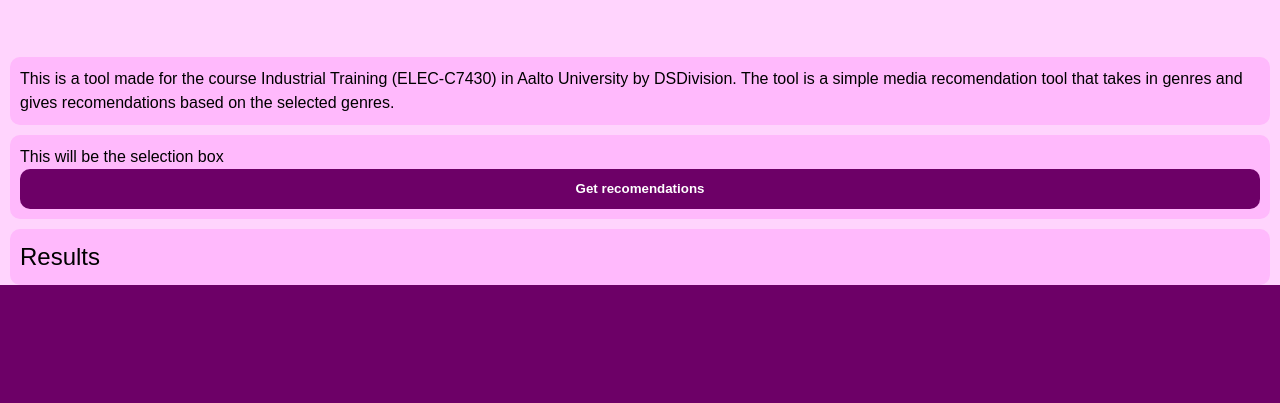
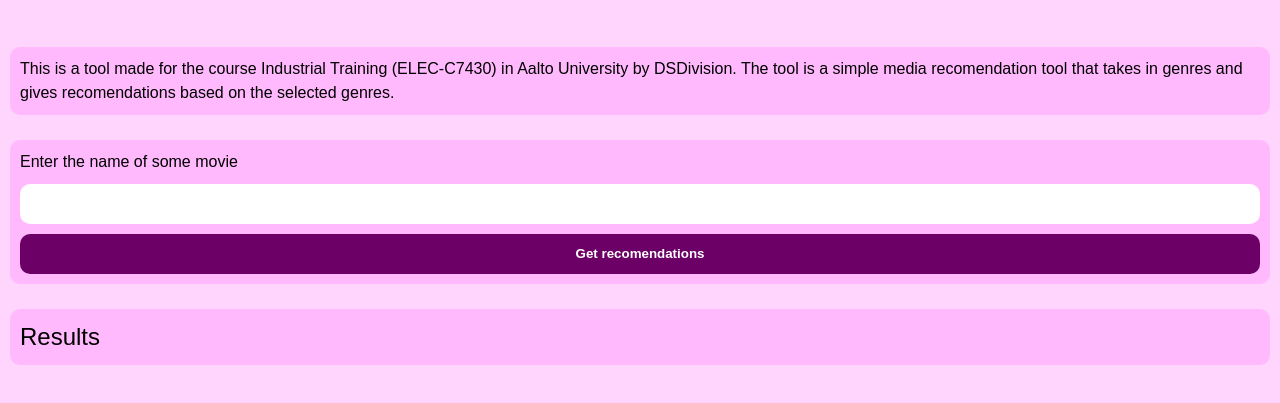
Before and after one commit to DSDivision/media-recomendation, a plain HTML site: page index.html in a window 1280 px wide. Shown: the part 187-590 px from the top of the page. Drawn offline with Linux system fonts and the light colour scheme.

Commit message:
update the input

```diff
--- a/index.html
+++ b/index.html
@@ -19,9 +19,14 @@
             </div>
         </div>
         <div class="main__content">
-            <div class="genre-selection">
-                This will be the selection box
-                <button class="get-recomendations-btn">Get recomendations</button>
+            <div class="input-box">
+                <div>
+                    Enter the name of some movie
+                </div>
+                <form action="">
+                    <input type="text" class="movie-name-input">
+                    <button class="get-recomendations-btn" type="submit">Get recomendations</button>
+                </form>
             </div>
         </div>
         <div class="main__content">
--- a/styles.css
+++ b/styles.css
@@ -24,6 +24,7 @@ body {
     background-color: var(--LightColor1);
     max-width: 1300px;
     margin: auto;
+    height: 100vh;
 }
 
 .main__header {
@@ -36,7 +37,7 @@ body {
 }
 
 .main__content {
-    margin: 10px;
+    margin: 0px 10px 25px 10px;
     padding: 10px;
     border-radius: 10px;
     background-color: var(--LightColor2);
@@ -56,3 +57,10 @@ body {
     color: white;
     background-color: var(--DarkColor1);
 }
+
+.movie-name-input {
+    width: 100%;
+    margin: 10px 0px;
+    padding: 10px;
+    border-radius: 10px;
+}
```
